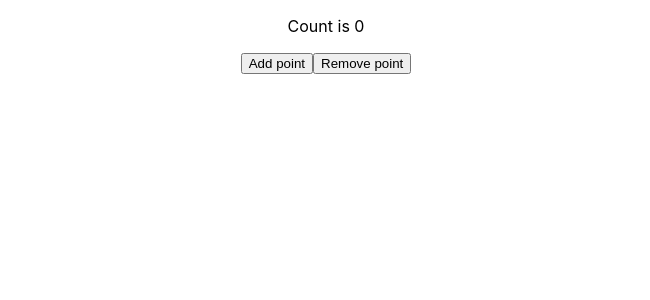
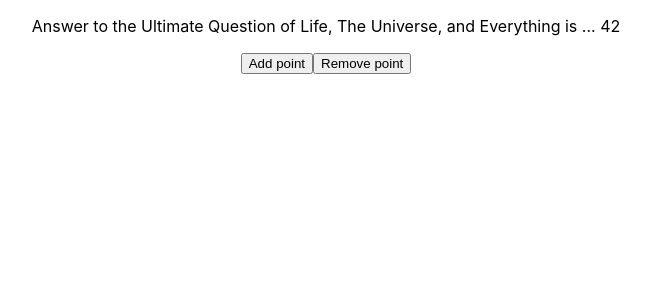
Before and after one commit to AurelieMio/reactQuestAtelier, a React (Create React App) app: page / in a window 1280 px wide. Shown: the top 300 px of the page, without its empty margins (314-964 px from the left). Built offline with nearby package versions, Linux system fonts and the light colour scheme.

Commit message:
quete HOOK finie

```diff
--- a/src/Counter.jsx
+++ b/src/Counter.jsx
@@ -1,10 +1,11 @@
 import React, {useState} from 'react';
 
 function Counter(){
-    const [count, setCount] = useState(0);
+    const firstValue = 42
+    const [count, setCount] = useState(firstValue);
     return(
         <>
-            <p>Count is {count}</p>
+            <p>Answer to the Ultimate Question of Life, The Universe, and Everything is ... {count}</p>
             <button onClick={()=> setCount (count + 1)}>Add point </button>
             <button onClick={()=> setCount (count - 1)}>Remove point</button>
         </>
```
